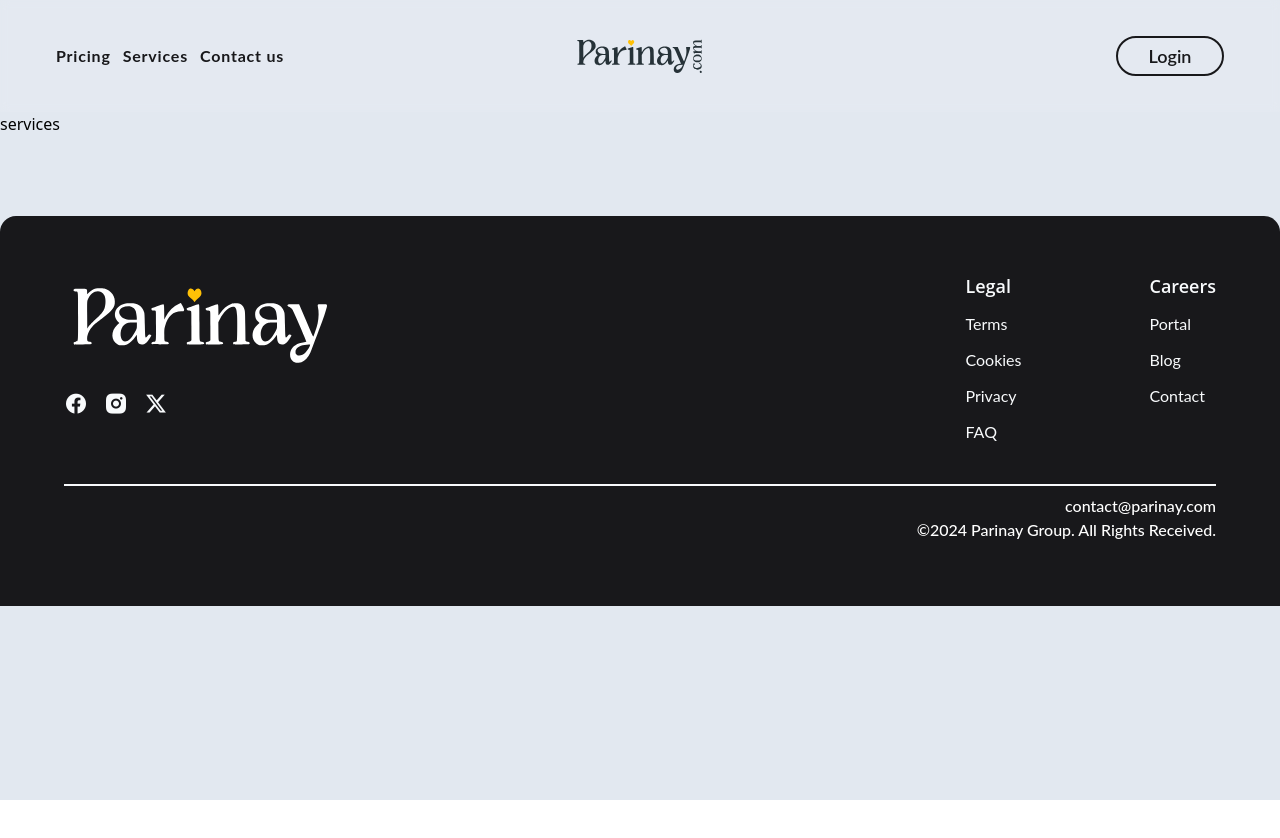
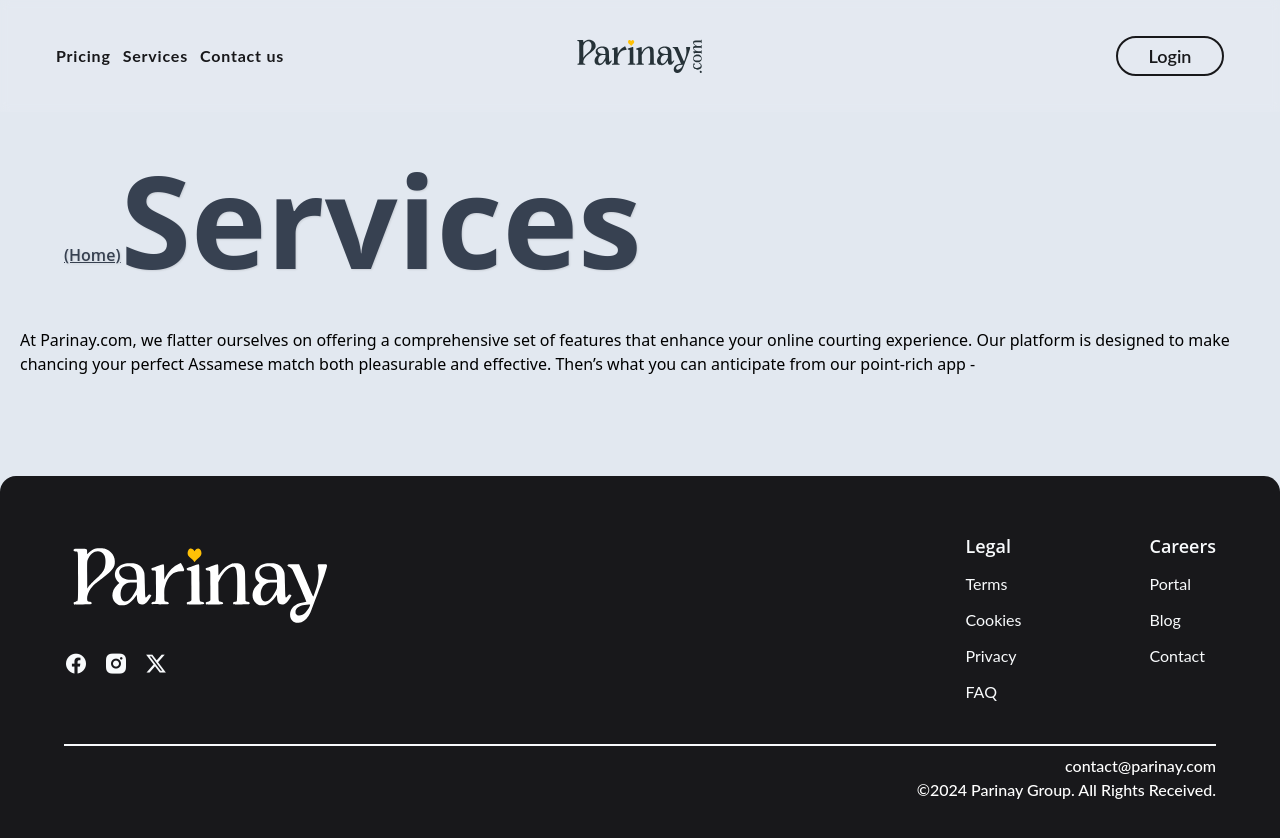
Before and after one commit to JyotiInHex/Parinay, a React (Create React App) app: page /services in a window 1280 px wide. Shown: the top 838 px of the page. Before the commit the page ends 800 px from the top, so only its background shows below. Built offline with nearby package versions, Linux system fonts and the light colour scheme; the HTML template or start-up script is replaced by a standard one.

Commit message:
New Update

```diff
--- a/src/pages/aboutUs.jsx
+++ b/src/pages/aboutUs.jsx
@@ -6,7 +6,7 @@ const aboutUs = () => {
     <>
       <div className='w-full h-auto p-5'>
         <figure className='p-6 mr-5 ml-5 mb-5 rounded-3xl bg-gradient-to-tr'>
-          <h1 className='text-9xl text-gray-700 text-shadow-sm font-bold font-opensans relative'><sub className='text-base font-normal cursor-pointer underline'><Link to={"/"}>(Home)</Link></sub>About Us</h1>
+          <h1 className='text-9xl text-gray-700 text-shadow-sm font-bold font-opensans relative'><sup className='text-base font-semibold cursor-pointer underline'><Link to="/">(Home)</Link></sup>About Us</h1>
         </figure>
         <div className='bg-white w-full h-full p-10 rounded-2xl text-lg text-zinc-700 font-lato font-medium'>
           <h6 className='px-5 text-justify'>Welcome to <strong>Parinay</strong>, where we unite hearts within the rich cultural tapestry of Assam. <strong>Parinay</strong> is Assam's premier dating app designed to connect hearts and build meaningful relationships. Rooted in the rich culture and traditions of Assam, <strong>Parinay</strong> goes beyond being just a dating platform; it's a space where singles can find love, companionship, and lasting bonds. At <strong>Parinay</strong>, we understand the unique nuances of Assamese heritage and values. Our platform is tailored to bring together like-minded individuals who share a common cultural background, making it easier to find someone who resonates with your lifestyle and beliefs.</h6>
--- a/src/pages/services.jsx
+++ b/src/pages/services.jsx
@@ -1,8 +1,16 @@
 import React from 'react'
+import { Link } from 'react-router-dom'
 
 const services = () => {
   return (
-    <div>services</div>
+    <>
+      <div className='w-full h-auto p-5'>
+        <figure className='p-6 mr-5 ml-5 mb-5 rounded-3xl bg-gradient-to-tr'>
+          <h1 className='text-9xl text-gray-700 text-shadow-sm font-bold font-opensans relative'><sup className='text-base font-semibold cursor-pointer underline'><Link to="/">(Home)</Link></sup>Services</h1>
+        </figure>
+        <h6>At Parinay.com, we flatter ourselves on offering a comprehensive set of features that enhance your online courting experience. Our platform is designed to make chancing your perfect Assamese match both pleasurable and effective. Then’s what you can anticipate from our point-rich app -</h6>
+      </div>
+    </>
   )
 }
 
```
